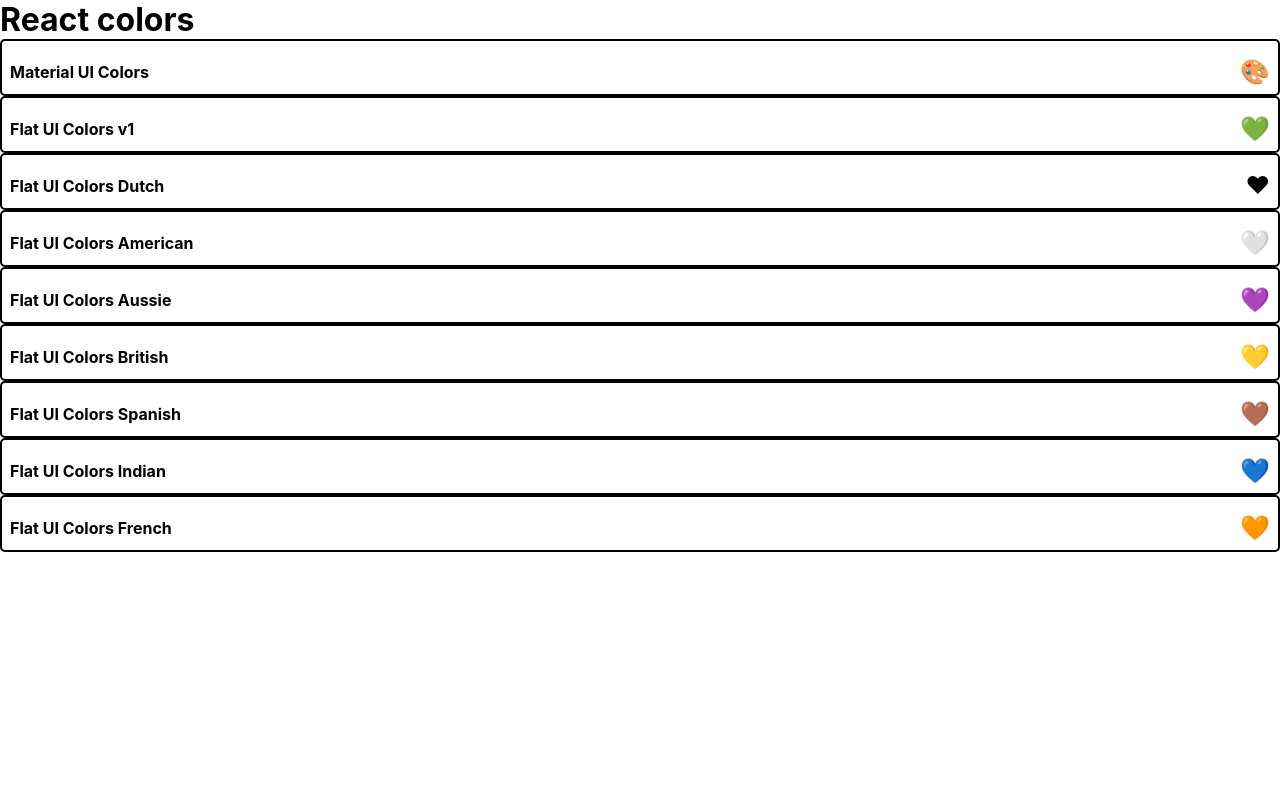
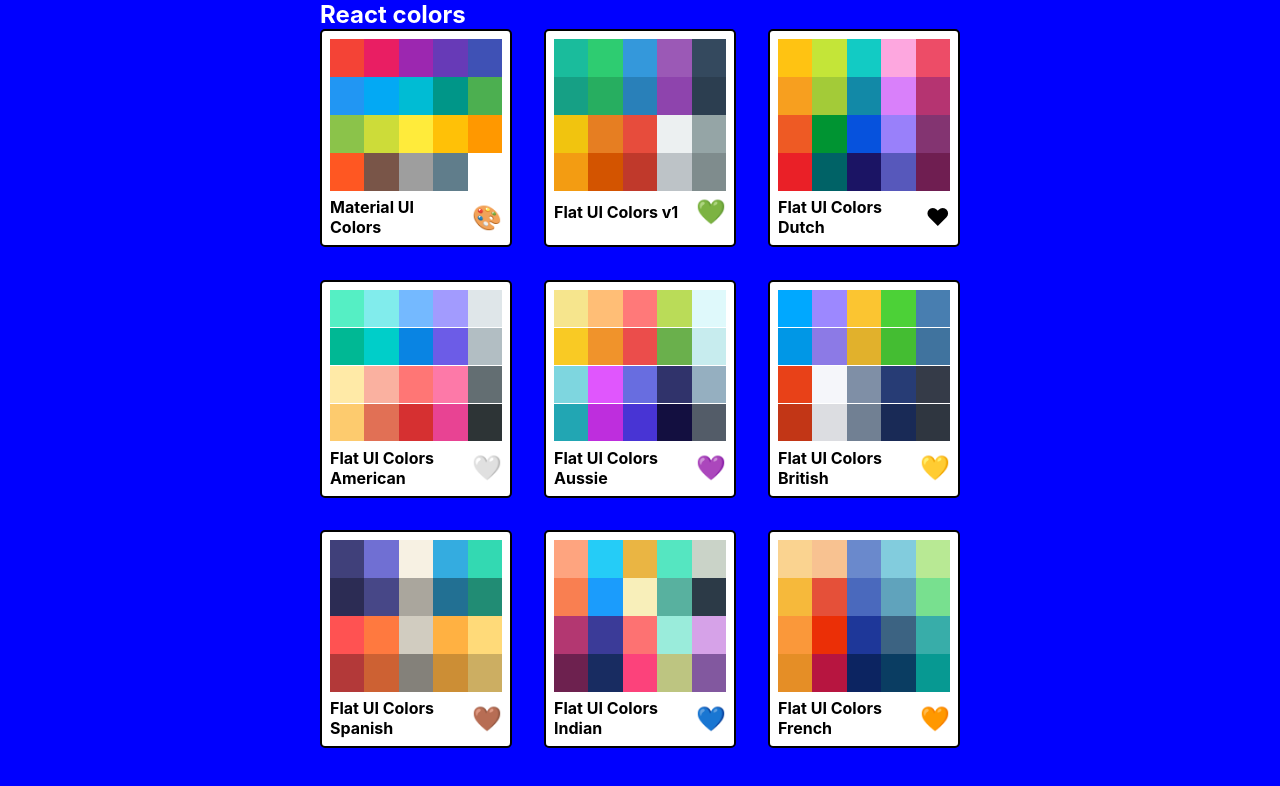
Before and after one commit to sachinjachak2001/color-app, a React (Create React App) app: page / in a window 1280 px wide. Shown: the top 786 px of the page. Built offline with nearby package versions, Linux system fonts and the light colour scheme.

Commit message:
MiniPalette added

```diff
--- a/src/MiniPalette.js
+++ b/src/MiniPalette.js
@@ -15,7 +15,11 @@
     },
   },
   colors: {
-    backgroundColor: "grey",
+    backgroundColor: "#daele3",
+    height: "150px",
+    width: "100%",
+    borderRadius: "5px",
+    Overflow: "hidden",
   },
   title: {
     display: "flex",
@@ -28,13 +32,28 @@
     position: "relative",
   },
   emoji: { marginLeft: "0.5rem", fontSize: "1.5rem" },
+  miniColor: {
+    height: "25%",
+    width: "20%",
+    display: "inline-block",
+    margin: "0 auto",
+    position: "relative",
+    marginBottom: "-3.5px",
+  },
 };
 
 function MiniPalette(props) {
-  const { classes, paletteName, emoji } = props;
+  const { classes, paletteName, emoji, colors } = props;
+  const miniColorBoxes = colors.map((color) => (
+    <div
+      className={classes.miniColor}
+      style={{ backgroundColor: color.color }}
+      key={color.name}
+    ></div>
+  ));
   return (
     <div className={classes.root}>
-      <div className={classes.colors}></div>
+      <div className={classes.colors}>{miniColorBoxes}</div>
       <h5 className={classes.title}>
         {paletteName} <span className={classes.emoji}>{emoji}</span>
       </h5>
--- a/src/PaletteList.js
+++ b/src/PaletteList.js
@@ -2,18 +2,55 @@
 import seedColors from "./seedColors";
 import MiniPalette from "./MiniPalette";
 import { Link } from "react-router-dom";
+import { withStyles } from "@material-ui/core/styles";
+
+const styles = {
+  root: {
+    backgroundColor: "blue",
+    height: "100vh",
+    display: "flex",
+    alignItems: "flex-start",
+    justifyContent: "center",
+  },
+  container: {
+    width: "50%",
+    display: "flex",
+    alignItems: "flex-start",
+    flexDireaction: "column",
+    flexWrap: "wrap",
+  },
+  nav: {
+    display: "flex",
+    width: "100%",
+    justifyContent: "space-between",
+    color: "white",
+  },
+  palettes: {
+    boxSizing: "border-box",
+    width: "100%",
+    display: "grid",
+    gridTemplateColumns: "repeat(3,30%)",
+    gridGap: "5%",
+  },
+};
 
 class PaletteList extends Component {
   render() {
-    const { palettes } = this.props;
+    const { palettes, classes } = this.props;
     return (
-      <div>
-        <h1>React colors</h1>
-        {palettes.map((palette) => (
-          <MiniPalette {...palette} />
-        ))}
+      <div className={classes.root}>
+        <div className={classes.container}>
+          <nav className={classes.nav}>
+            <h1>React colors</h1>
+          </nav>
+          <div className={classes.palettes}>
+            {palettes.map((palette) => (
+              <MiniPalette {...palette} />
+            ))}
+          </div>
+        </div>
       </div>
     );
   }
 }
-export default PaletteList;
+export default withStyles(styles)(PaletteList);
```
